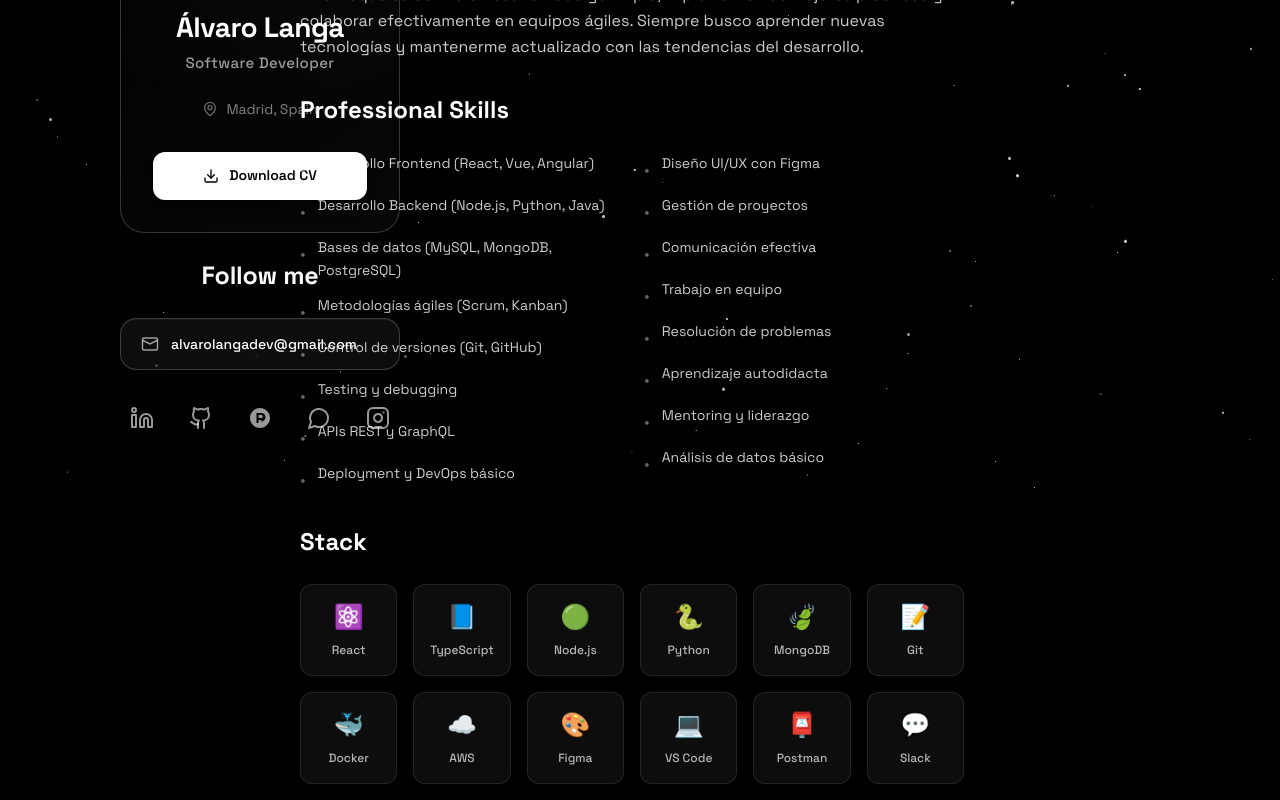
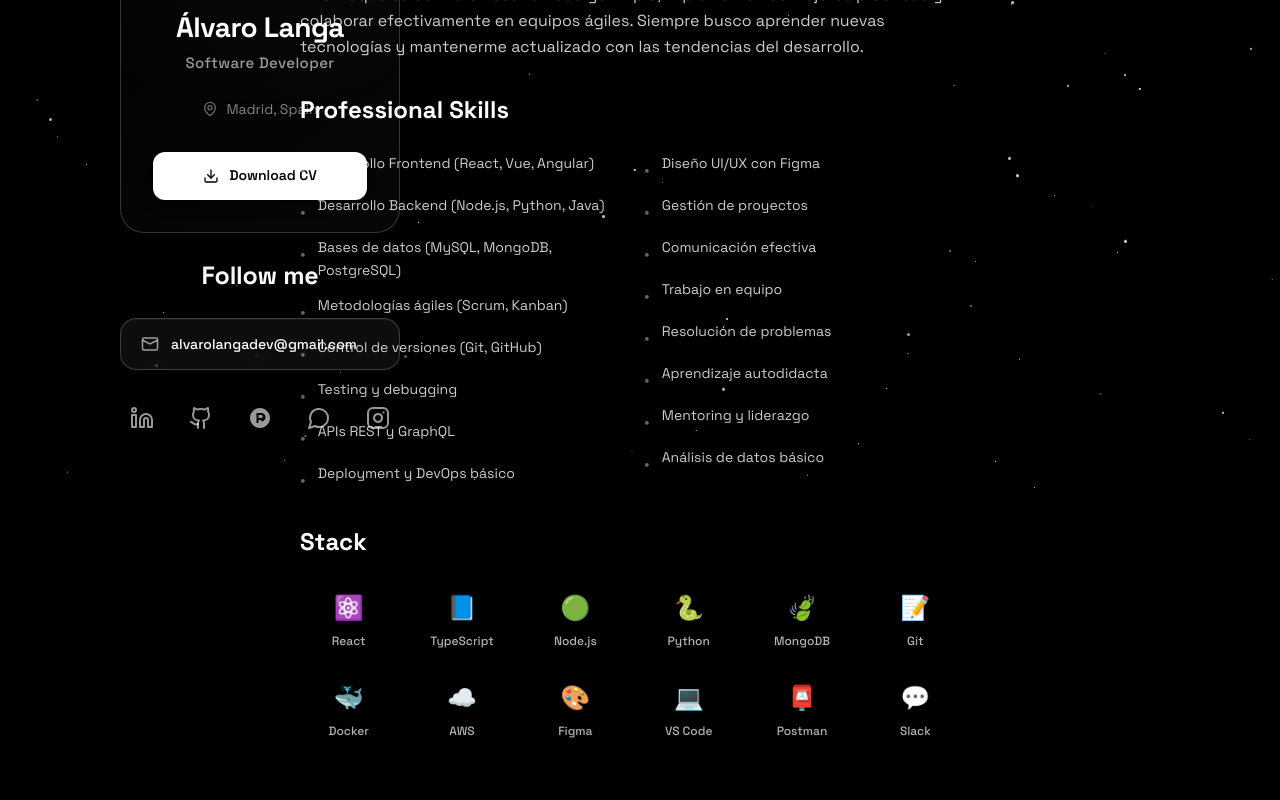
Before and after one commit to Laanga/Portfolio, a Next.js app: page / in a window 1280 px wide. Shown: the part 307-1107 px from the top of the page. After the commit the page ends 1071 px from the top, so only its background shows below. Built offline with nearby package versions, Linux system fonts and the light colour scheme.

Commit message:
style(About): fix formatting and spacing issues in component
- Remove trailing whitespace in skills array
- Add consistent spacing between sections
- Update tech stack item styling for better hover effects

```diff
--- a/src/components/About.tsx
+++ b/src/components/About.tsx
@@ -40,6 +40,7 @@
     { name: "Postman", icon: "📮" },
     { name: "Slack", icon: "💬" }
   ];
+
 
   return (
     <section className="py-0 pr-0 md:pr-4">
@@ -100,7 +101,7 @@
             {techStack.map((tech, index) => (
               <div
                 key={index}
-                className="flex flex-col items-center justify-center p-3 md:p-4 bg-white/5 border border-white/10 rounded-lg md:rounded-xl hover:bg-white/10 hover:border-white/20 transition-all duration-200"
+                className="flex flex-col items-center justify-center p-2 cursor-pointer transition-transform duration-200 hover:scale-130"
               >
                 <div className="text-xl md:text-2xl mb-1 md:mb-2">{tech.icon}</div>
                 <span className="text-[10px] md:text-[12px] text-white/70 text-center font-medium">
```
